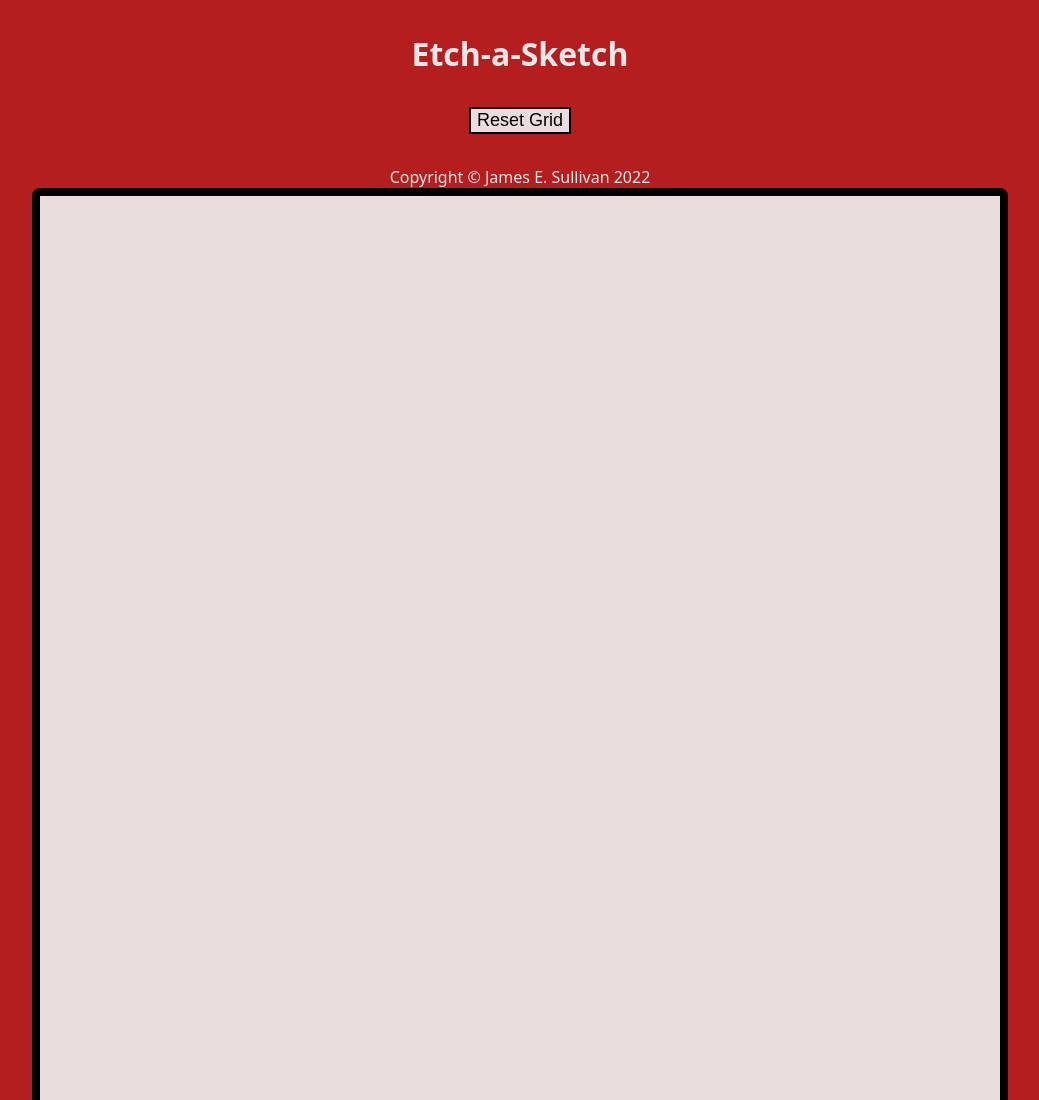
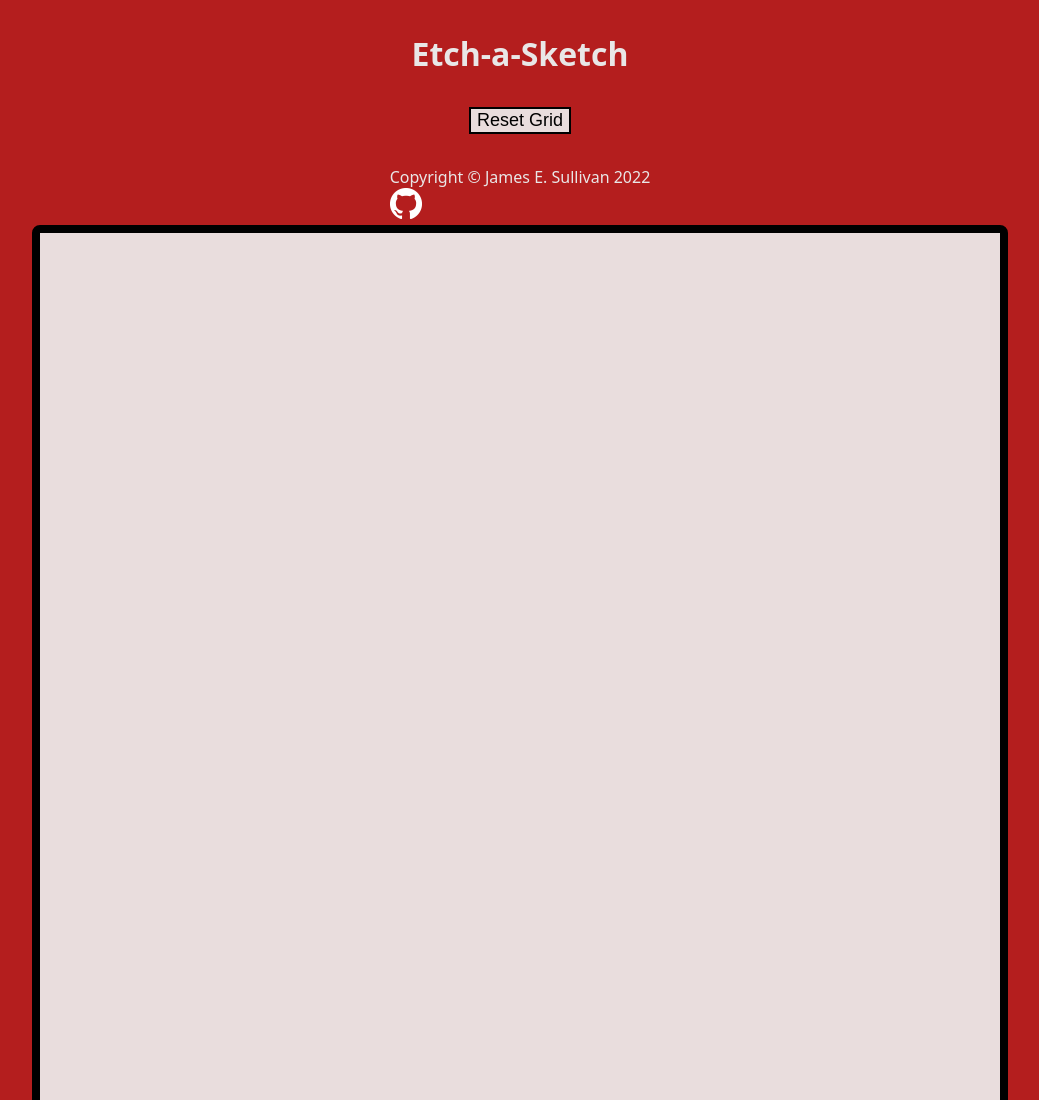
Before and after one commit to James-E-Sullivan/etch-a-sketch, a plain HTML site: page index.html in a window 1280 px wide. Shown: the top 1100 px of the page, without its empty margins (120-1159 px from the left). Drawn offline with Linux system fonts and the light colour scheme.

Commit message:
Add github logo with link to github page in footer

```diff
--- a/index.html
+++ b/index.html
@@ -16,6 +16,9 @@
 
     <div class="footer">
         <div class="footer-element">Copyright © James E. Sullivan 2022</div>
+        <a href="https://github.com/James-E-Sullivan" class="footer-element">
+            <img src="images/GitHub-Mark-Light-32px.png" id="github-logo" alt="GitHub logo">
+        </a>
     </div>
 
 </body>
```
